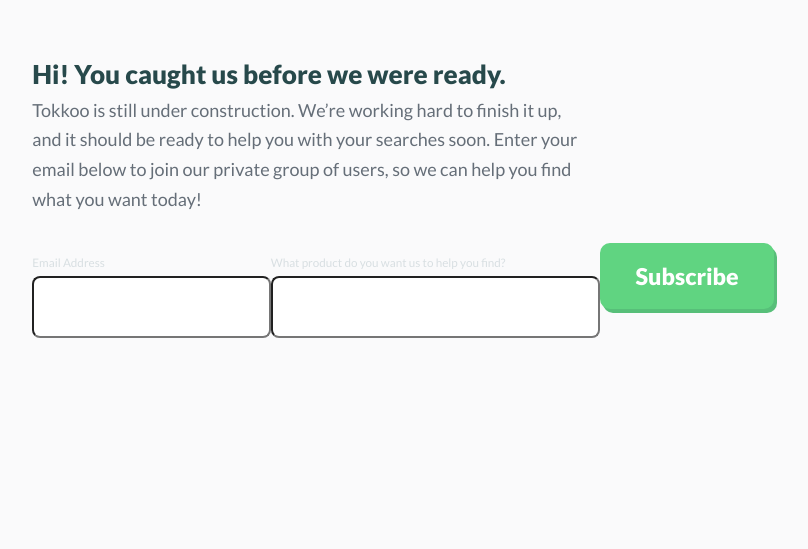
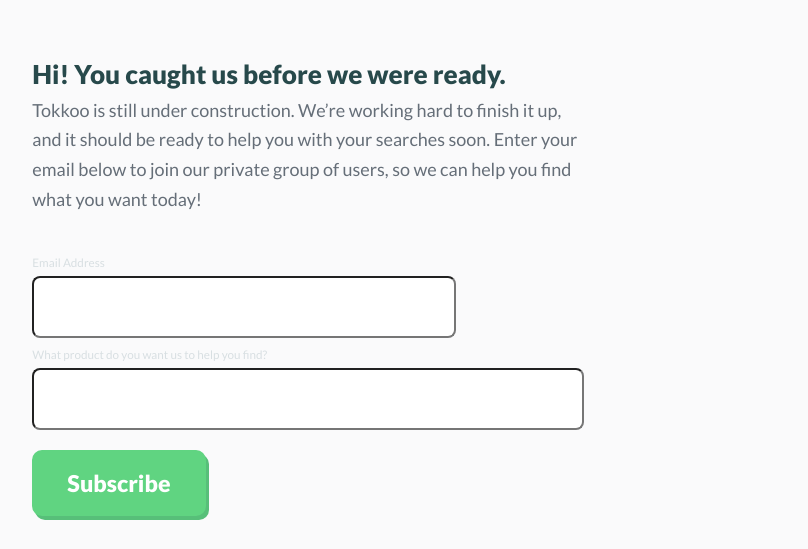
Before and after one commit to AlexShrestha/tokkoo, a plain HTML site: page signup-1.html in a window 1280 px wide. Shown: the part 232-781 px from the top of the page, without its empty margins (237-1045 px from the left). Drawn offline with Linux system fonts and the light colour scheme; files that its build step writes are made by us from their sources; a script that the page names is missing.

Commit message:
change media query to make signup boxes stack on 1800pxwidth

```diff
--- a/assets/css/main.css
+++ b/assets/css/main.css
@@ -225,7 +225,7 @@ footer {
 .signup-form #mc_embed_signup_scroll {
   display: flex; }
 
-@media screen and (max-width: 900px) {
+@media screen and (max-width: 1800px) {
   .signup-form #mc_embed_signup_scroll {
     display: flex;
     flex-wrap: wrap; }
--- a/signup-1.html
+++ b/signup-1.html
@@ -10,7 +10,7 @@
   <meta name="keywords" content="find, search, pruchase, buy, help me find">
 
   <link rel="stylesheet" type="text/css" href="assets/css/main.css" media="screen" />
-  <link rel="stylesheet" type="text/css" href="assets/css/flexboxgrid.min.css" media="screen" />
+  <link rel="stylesheet" type="text/css" href="assets/css/flexboxgrid.css" media="screen" />
 
   <!-- Hotjar Tracking Code for http://tokkoo.com -->
 <script>
@@ -55,7 +55,7 @@
 
     </div>
     <div class="row">
-      <div class="col-xs-12 col-sm-8 col-sm-offset-2">
+      <div class="col-lg-6 col-sm-8 col-sm-offset-2">
         <div class="signup-form">
            <!-- Begin MailChimp Signup Form -->
 				<div id="mc_embed_signup">
@@ -65,7 +65,8 @@
 							<div class="mc-field-group">
 							<label for="mce-EMAIL">Email Address </label>
 							<input type="email" value="" name="EMAIL" class="required email" id="mce-EMAIL">
-							</div>
+              </div>
+
 							<div class="mc-field-group">
 							<label for="mce-MMERGE2">What product do you want us to help you find? </label>
 							<input type="text" value="" name="MMERGE2" class="" id="mce-MMERGE2">
```
Also changed, not shown: 2 other files.
